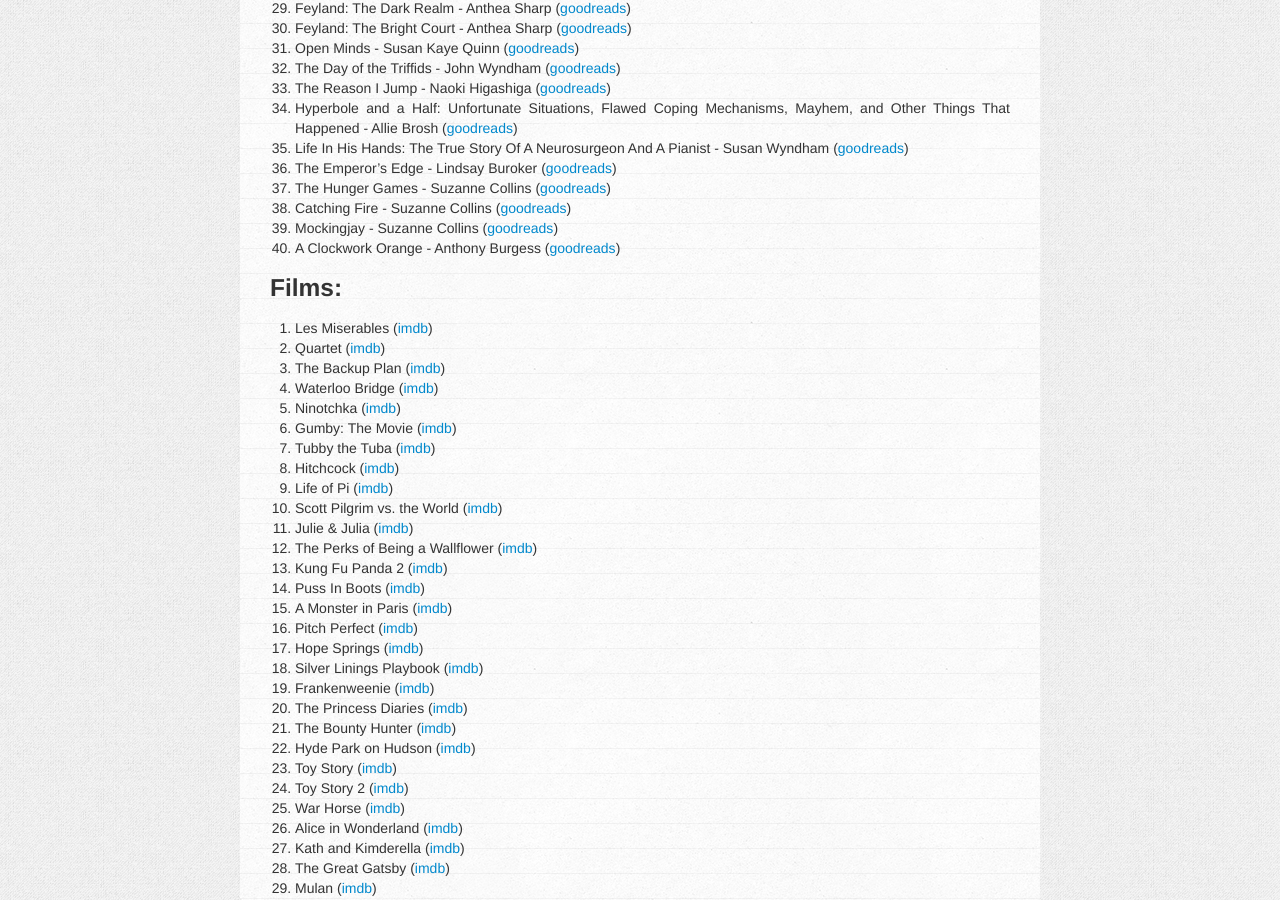
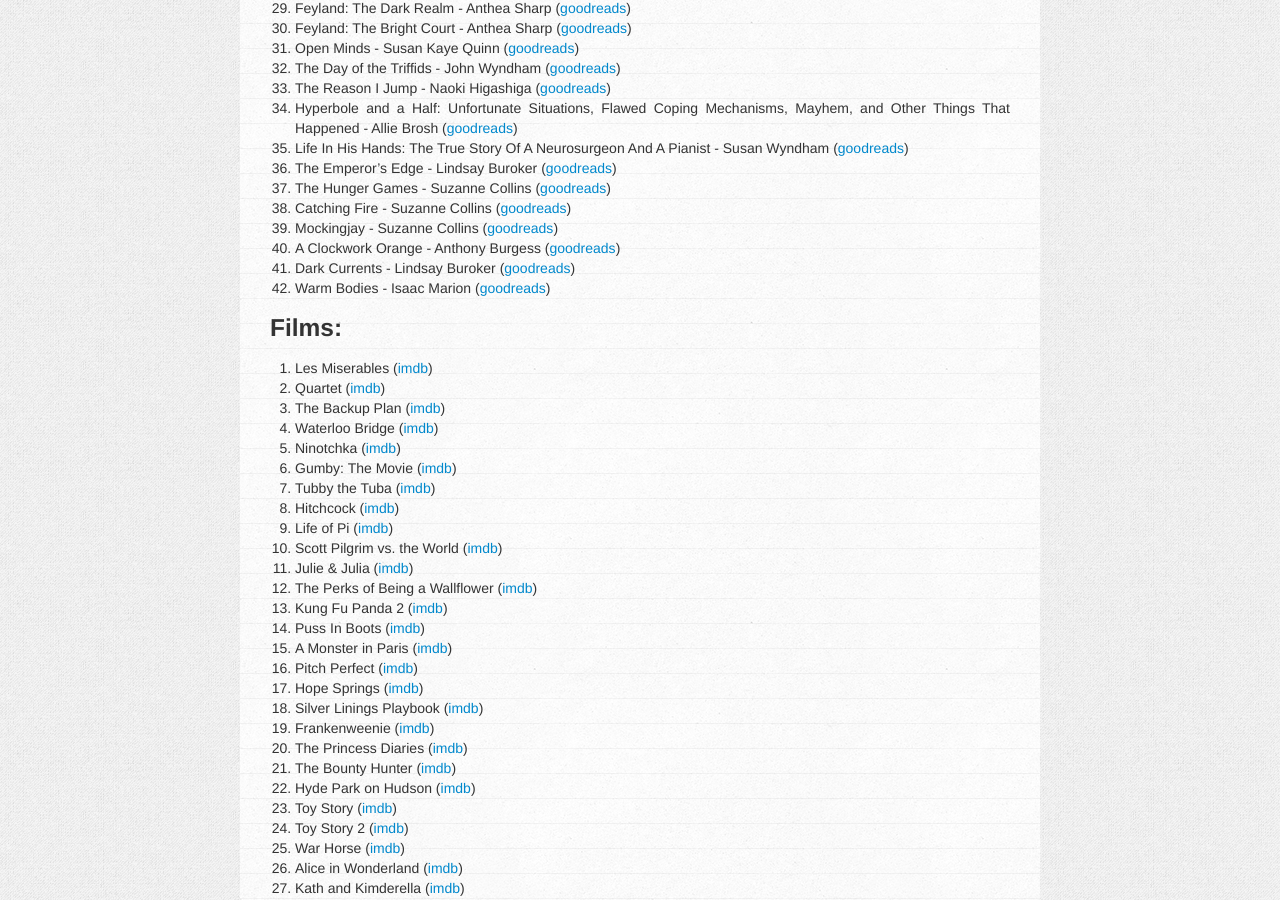
Before and after one commit to charlottepierce/charlottepierce.github.com, a Jekyll site: the page built from _posts/2013-01-01-50-50-Challenge-2013.md, in a window 1280 px wide and 900 px high, scrolled down 910 px. Built offline with Jekyll 4.4.1, drawn with Linux system fonts in a browser that asks for light colours.

Commit message:
Finished 50/50 challenge list for 2013.
Signed-off-by: Charlotte Pierce <charlotte@malformed-bits.com>

```diff
--- a/_posts/2013-01-01-50-50-Challenge-2013.md
+++ b/_posts/2013-01-01-50-50-Challenge-2013.md
@@ -47,6 +47,8 @@
 38. Catching Fire - Suzanne Collins ([goodreads](https://www.goodreads.com/book/show/6148028-catching-fire))
 39. Mockingjay - Suzanne Collins ([goodreads](https://www.goodreads.com/book/show/7260188-mockingjay))
 40. A Clockwork Orange - Anthony Burgess ([goodreads](https://www.goodreads.com/book/show/5387987-a-clockwork-orange))
+41. Dark Currents - Lindsay Buroker ([goodreads](https://www.goodreads.com/book/show/11672438-dark-currents))
+42. Warm Bodies - Isaac Marion ([goodreads](https://www.goodreads.com/book/show/7619057-warm-bodies))
 
 ### Films: ###
 
```
